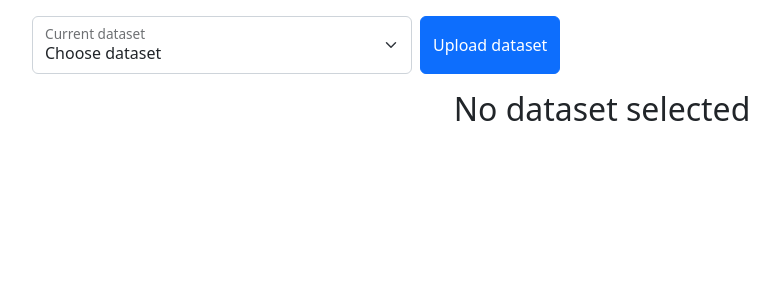
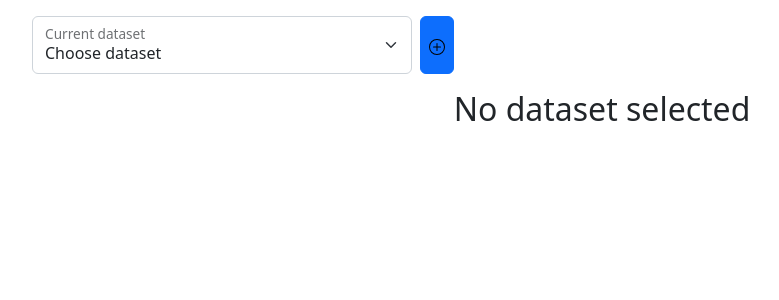
Before and after one commit to TurboGoose/CCA-web, a Flask app: page / in a window 1280 px wide. Shown: the part 56-356 px from the top of the page, without its empty margins (38-817 px from the left). Run offline with Flask 3, Linux system fonts and the light colour scheme; data that the repository does not hold is empty; parts of the project's set-up code (start-up, migrations or seed data) failed here and were passed over.

Commit message:
Change button styles

```diff
--- a/src/templates/viewer.html
+++ b/src/templates/viewer.html
@@ -47,19 +47,31 @@
             </select>
             <label for="chooseDatasetSelect">Current dataset</label>
         </div>
-        <button type="button" class="btn btn-primary ms-2" data-bs-toggle="modal"
+
+        <button type="button" class="btn btn-primary ms-2 p-2" data-bs-toggle="modal"
                 data-bs-target="#uploadFileModal">
-            Upload dataset
+            <img src="{{ url_for('static', filename='img/plus-circle.svg') }}" alt="add">
         </button>
         {% if current_dataset %}
-            <form method="POST" action="{{ url_for('delete_dataset') }}">
-                <input type="submit" class="btn btn-danger ms-2" value="Delete">
-                <input type="hidden" name="dataset" value="{{ current_dataset }}"/>
-            </form>
-            <button type="button" class="btn btn-primary btn-sm" data-bs-toggle="modal"
-                    data-bs-target="#renameDatasetModal">Rename
-            </button>
-
+            <div class="d-flex dropdown ms-1">
+                <button type="button" class="btn btn-outline-secondary btn-sm p-2" data-bs-toggle="dropdown">
+                    <img src="{{ url_for('static', filename='img/three_dots.svg') }}" alt="dots">
+                </button>
+                <ul class="dropdown-menu">
+                    <li>
+                        <button type="button" class="btn dropdown-item" data-bs-toggle="modal"
+                                data-bs-target="#renameDatasetModal">
+                            Rename
+                        </button>
+                    </li>
+                    <li>
+                        <form method="POST" action="{{ url_for('delete_dataset') }}">
+                            <input type="hidden" name="dataset" value="{{ current_dataset }}"/>
+                            <button class="dropdown-item btn text-danger">Delete</button>
+                        </form>
+                    </li>
+                </ul>
+            </div>
         {% endif %}
     </div>
 
@@ -124,9 +136,9 @@
 
             <script type="text/javascript" src="{{ url_for('static', filename='js/labels.js') }}"></script>
 
-            <button type="button" class="btn btn-primary ms-2" data-bs-toggle="modal"
+            <button type="button" class="btn btn-primary ms-2 p-2" data-bs-toggle="modal"
                     data-bs-target="#addNewLabelModal">
-                Add label
+                <img src="{{ url_for('static', filename='img/plus-circle.svg') }}" alt="add">
             </button>
         </div>
     {% endif %}
```
Also changed, not shown: src/static/img/download.svg (added), src/static/img/plus-circle.svg (added), src/static/img/three_dots.svg (added).
